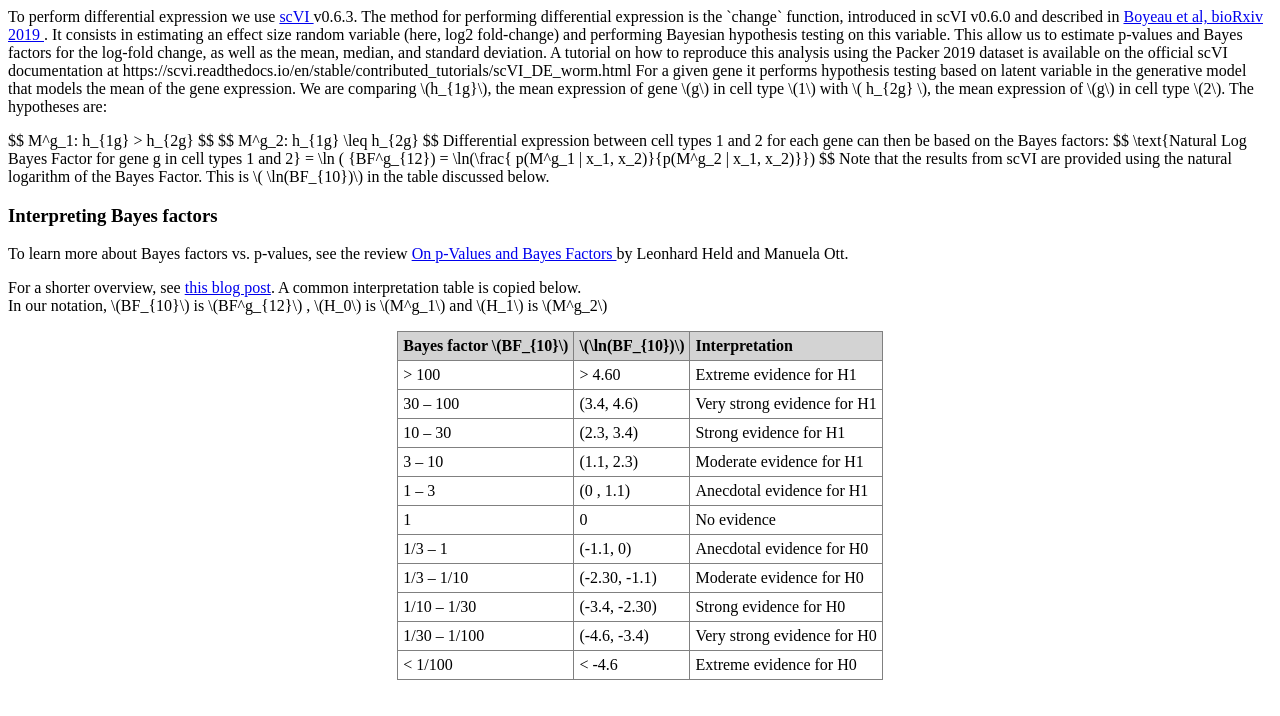
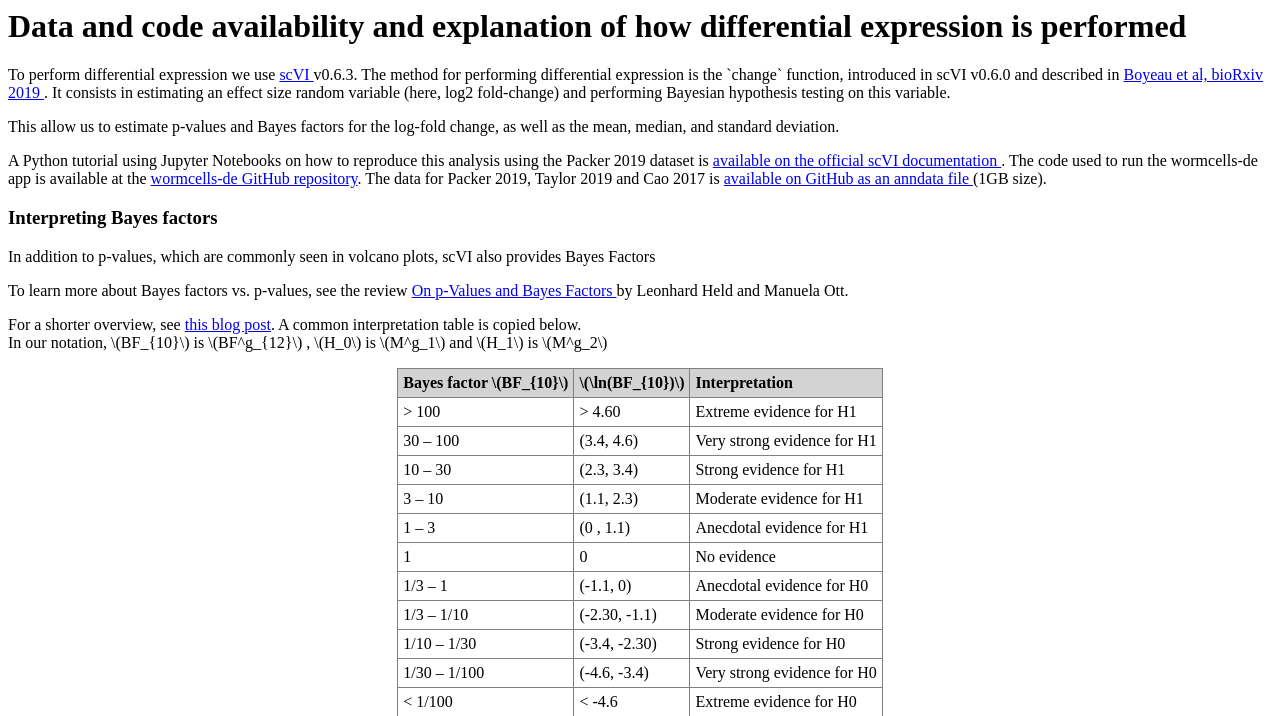
Before and after one commit to dibidave/wormcells-de, a Flask app: template templates/bayes_factors.html in a window 1280 px wide. Shown: the top 716 px of the page. Run offline with Flask 2, Linux system fonts and the light colour scheme; the template is opened without the code that fills it, so the values that code supplies are empty.

Commit message:
Update for scvi 0.6.3

```diff
--- a/templates/bayes_factors.html
+++ b/templates/bayes_factors.html
@@ -1,41 +1,27 @@
+<h1> Data and code availability and explanation of how differential expression is performed</h1>
 
 <p> To perform differential expression we use <a href="https://scvi.readthedocs.io/en/stable/index.html">scVI </a> v0.6.3.
     The method for performing differential expression is the `change` function, introduced in scVI v0.6.0 and described
     in <a href="https://doi.org/10.1101/794289">Boyeau et al, bioRxiv 2019 </a>.  It consists in estimating an effect
     size random variable (here, log2 fold-change) and performing Bayesian hypothesis testing on this variable.
-
+</p>
+<p>
     This allow us to estimate p-values and Bayes factors for the log-fold change, as well as
     the mean, median, and standard deviation.
+</p>
+<p>
+    A Python tutorial using Jupyter Notebooks on how to reproduce this analysis using the Packer 2019 dataset is
+    <a href="https://scvi.readthedocs.io/en/stable/contributed_tutorials/scVI_DE_worm.html"> available on the official scVI
+    documentation </a>. The code used to run the wormcells-de app is available at the
+    <a href="https://github.com/Munfred/wormcells-de"> wormcells-de GitHub repository</a>.
+    The data for Packer 2019, Taylor 2019 and Cao 2017 is
+    <a href="https://github.com/Munfred/wormcells-site/releases/tag/Packer2019Taylor2019Cao2019_wrangle2"> available on
+        GitHub as an anndata file </a>(1GB size).
 
-    A tutorial on how to reproduce this analysis using the Packer 2019 dataset is available on the official scVI
-    documentation at https://scvi.readthedocs.io/en/stable/contributed_tutorials/scVI_DE_worm.html
-
-
-
-    For a given gene it performs hypothesis testing based on latent variable in the generative model that
-    models the mean of the gene expression. We are comparing \(h_{1g}\), the mean expression of gene \(g\) in cell type \(1\) with \( h_{2g} \), the mean
-    expression of \(g\) in cell type \(2\). The hypotheses are: </p>
-<p>
-    $$
-    M^g_1: h_{1g} > h_{2g}
-    $$
-
-    $$
-    M^g_2: h_{1g} \leq h_{2g}
-    $$
-
-    Differential expression between cell types 1 and 2 for each gene can then be based on the Bayes factors:
-
-    $$
-    \text{Natural Log Bayes Factor for gene g in cell types 1 and 2} = \ln ( {BF^g_{12}) = \ln(\frac{ p(M^g_1 | x_1,
-    x_2)}{p(M^g_2 | x_1, x_2)}})
-    $$
-
-    Note that the results from scVI are provided using the natural logarithm of the Bayes Factor. This is \(
-    \ln(BF_{10})\) in the table discussed below.
 </p>
 
 <h3>Interpreting Bayes factors</h3>
+<p> In addition to p-values, which are commonly seen in volcano plots, scVI also provides Bayes Factors</p>
 <p>To learn more about Bayes factors vs. p-values, see the review <a
         href="https://doi.org/10.1146/annurev-statistics-031017-100307"> On p-Values and Bayes Factors </a> by Leonhard
     Held and Manuela Ott.</p>
```
